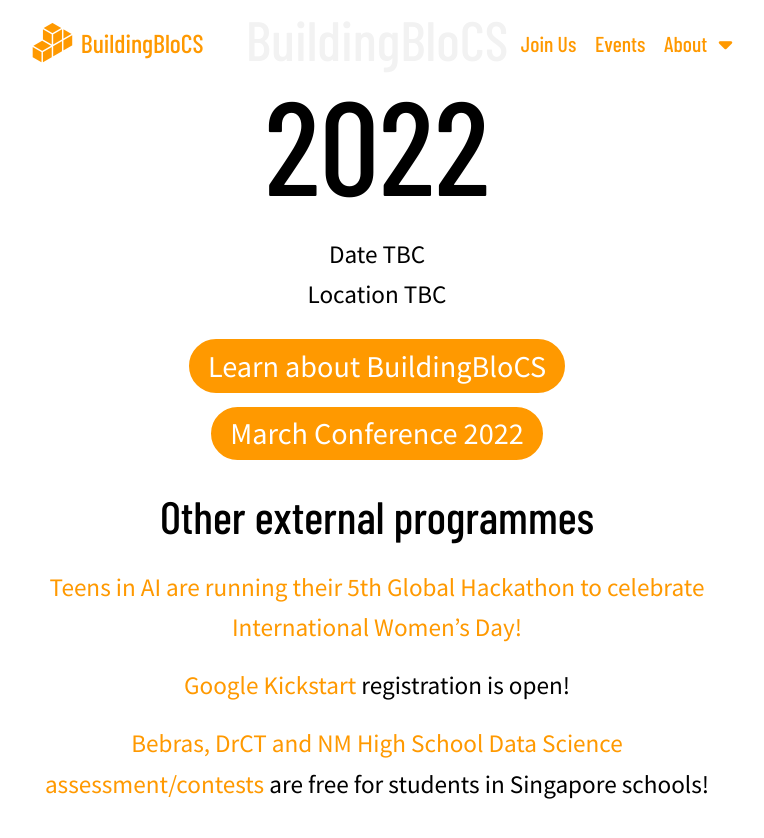
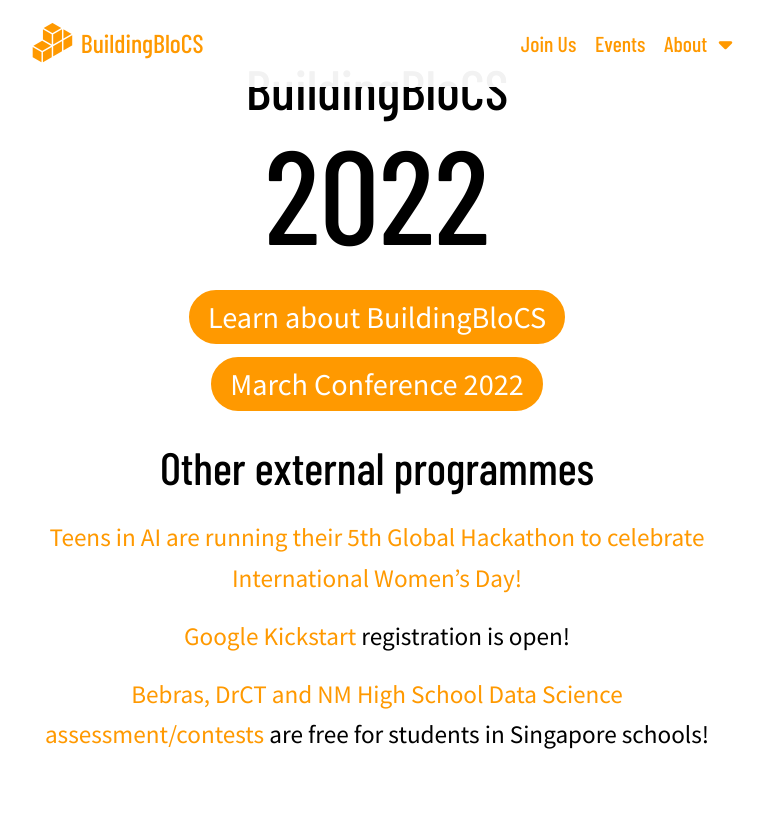
Before and after one commit to buildingblocs/2022, a Jekyll site: the page built from index.md, in a window 1280 px wide and 900 px high. Shown: the top 838 px of the window, without its empty margins (263-1027 px from the left). Built offline with Jekyll 4.4.1, drawn with Linux system fonts in a browser that asks for light colours; nearby versions of some CDN libraries; some web fonts are replaced.

Commit message:
Update index.md

```diff
--- a/index.md
+++ b/index.md
@@ -9,11 +9,6 @@
             {{ site.title }}<br>
             <span class="huge">2022</span>
         </h1>
-        <p>
-            {{ site.date }}
-            <br/>
-            {{ site.location }}
-        </p>
 	<p>
         <a class="btn brand" href="{{ site.baseurl }}/about/about-us/">Learn about BuildingBloCS</a>
 	<a class="btn brand" href="{{ site.baseurl }}/Workshops/March Conference">March Conference 2022</a>
```
